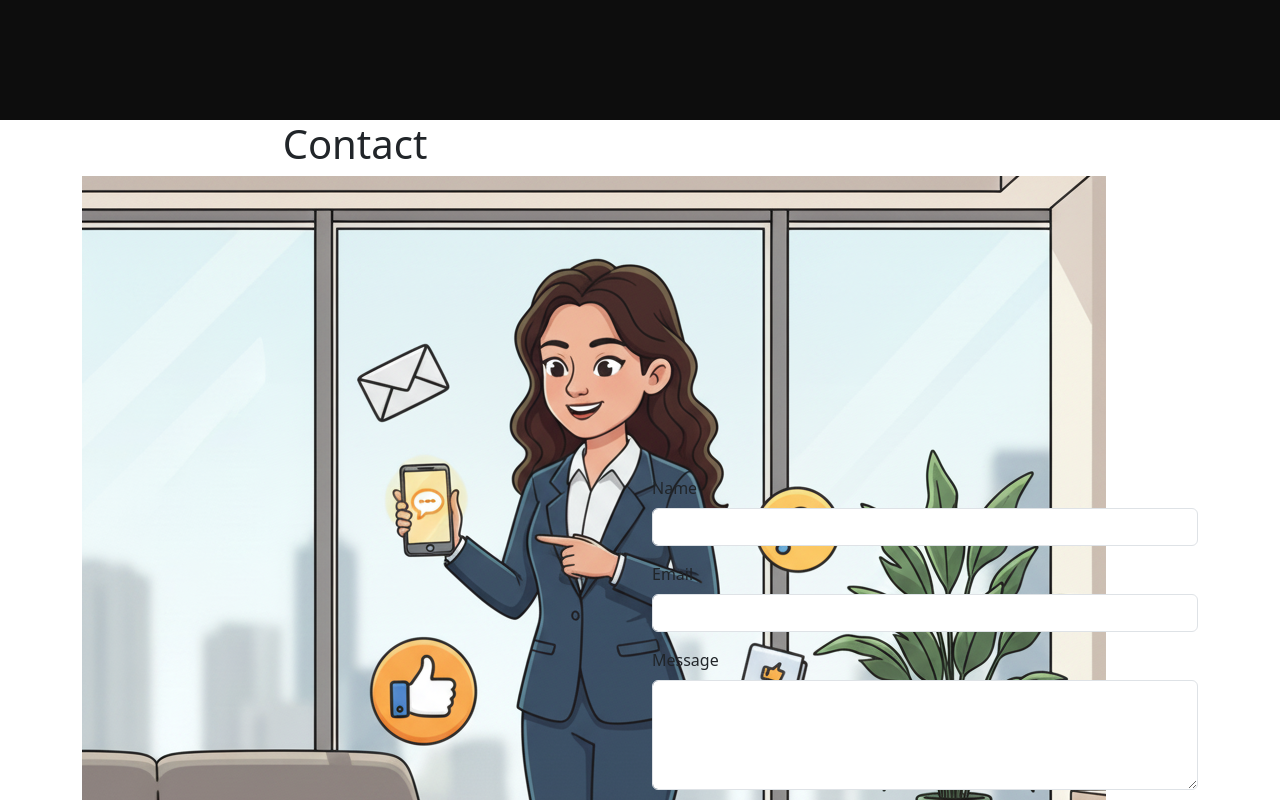
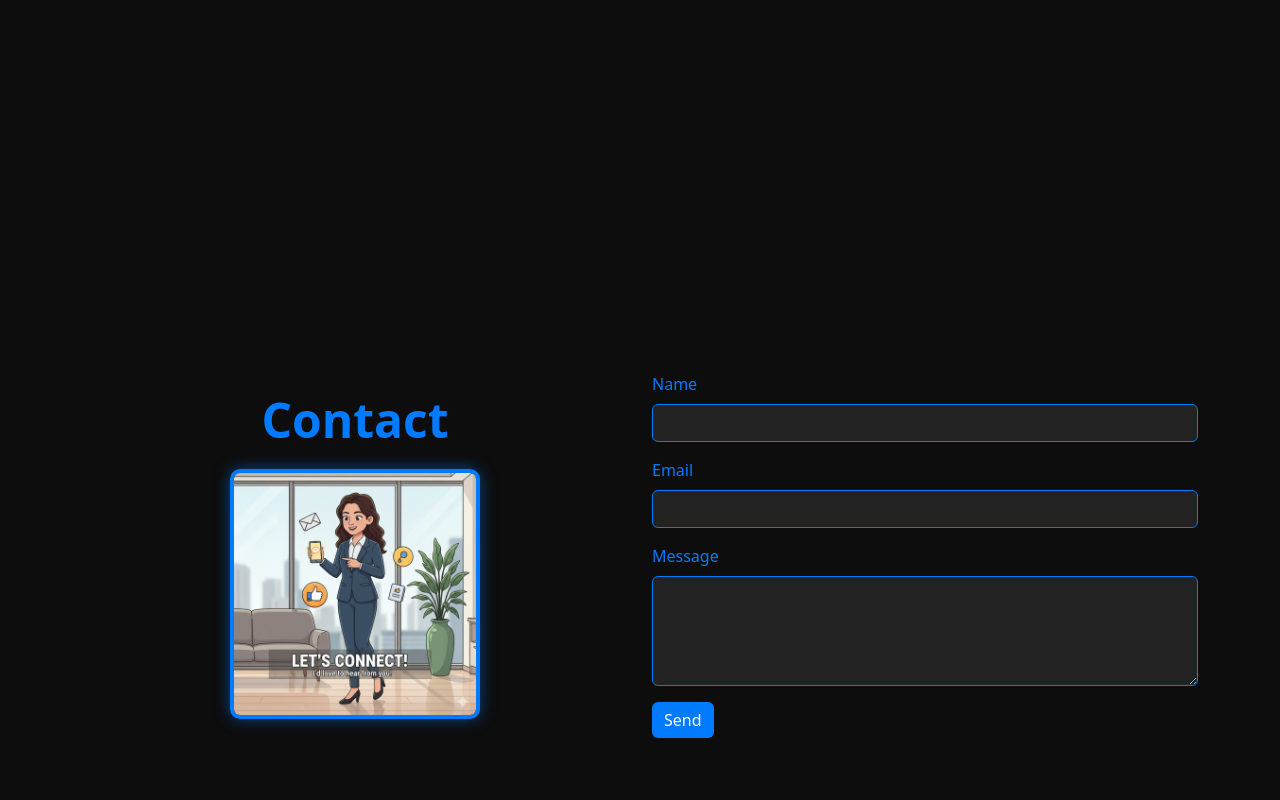
Before and after one commit to ICT-Courses/ict2233-ca-02-IsharaDilrukshiWijerathna, a React (Vite) app in the folder my-portfolio/: page / in a window 1280 px wide. Shown: the part 2280-3080 px from the top of the page. Built offline with nearby package versions, Linux system fonts and the light colour scheme.

Commit message:
Make styles in contact page.

```diff
--- a/my-portfolio/src/styles/contact.scss
+++ b/my-portfolio/src/styles/contact.scss
@@ -0,0 +1,58 @@
+// theme color
+$primary-color: #007bff;
+$bg-color : #0d0d0d;
+$text-color : #ffffff;
+
+// page styles
+.contact-page{
+    background-color: $bg-color;
+    color: $text-color;
+    min-height: 100vh;
+    display: flex;
+    align-items: center;
+    padding-top: 70px;
+
+    // left side
+    .contact-title{
+        font-size: 3rem;
+        font-weight: bold;
+        margin-bottom: 20px;
+        color: $primary-color;
+    }
+
+    .contact-img{
+        max-width: 250px;
+        border-radius: 10px;
+        border: 4px solid $primary-color;
+        box-shadow: 0 0 15px rgba(0, 123, 255, 0.5);
+    }
+
+    .right-section{
+        form{
+
+            .form-label{
+                color: $primary-color;
+            }
+
+            .form-control{
+                background: #222;
+                border: 1px solid $primary-color;
+                color: $text-color;
+
+                &:focus{
+                    box-shadow: 0 0 10px rgba(0, 123, 255, 0.5);
+                    border-color: $primary-color;
+                }
+            }
+
+            .btn-primary{
+                background-color: $primary-color;
+                border: none;
+
+                &:hover{
+                    background-color: lighten($primary-color, 10%);
+                }
+            }
+        }
+    }
+}
```
